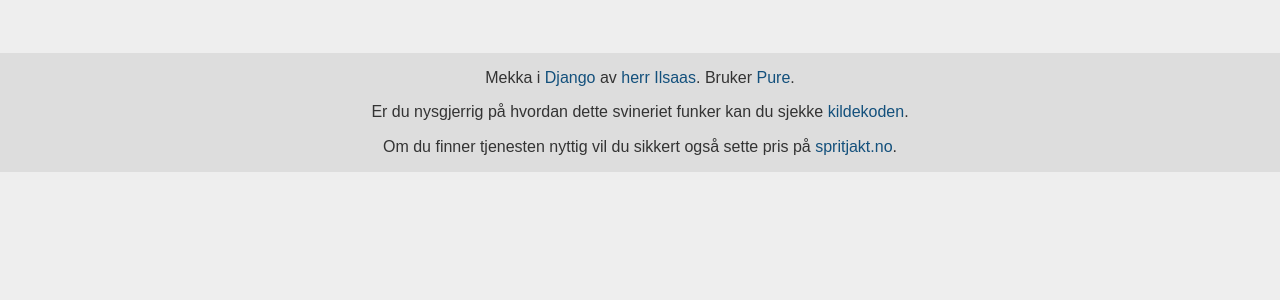
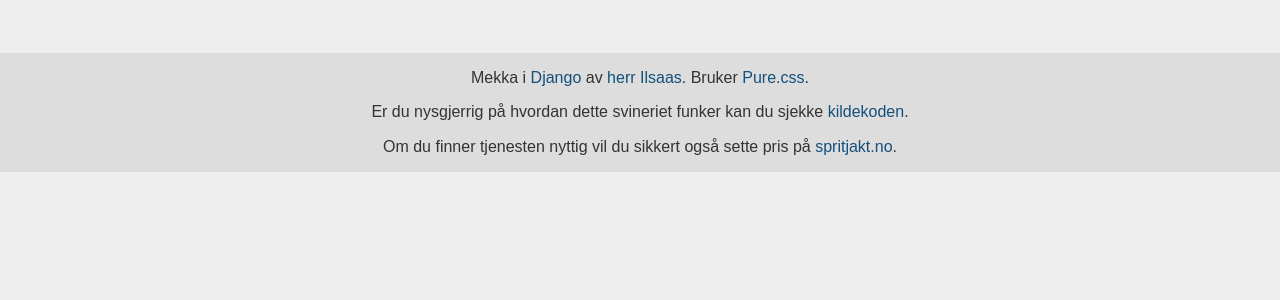
Before and after one commit to mikeri/alkisguiden, a Django app: template products/templates/products/base.html in a window 1280 px wide. Shown: the part 104-404 px from the top of the page. Run offline with Django 4.2, Linux system fonts and the light colour scheme; the template is opened without the code that fills it, so the values that code supplies are empty.

Commit message:
Correct Pure.css name

```diff
--- a/products/templates/products/base.html
+++ b/products/templates/products/base.html
@@ -28,7 +28,7 @@
             <div class="pure-u-1 pure-u-md-2-3">
                 <div class="content">
                     <p>
-                    Mekka i <a href="https://www.djangoproject.com/">Django</a> av <a href="mailto:admin@alkisguiden.tk">herr Ilsaas</a>. Bruker <a href="https://purecss.io/">Pure</a>.
+                    Mekka i <a href="https://www.djangoproject.com/">Django</a> av <a href="mailto:admin@alkisguiden.tk">herr Ilsaas</a>. Bruker <a href="https://purecss.io/">Pure.css</a>.
                     </p>
                     <p>
                     Er du nysgjerrig på hvordan dette svineriet funker kan du sjekke <a href="https://github.com/mikeri/alkisguiden">kildekoden</a>.
```
